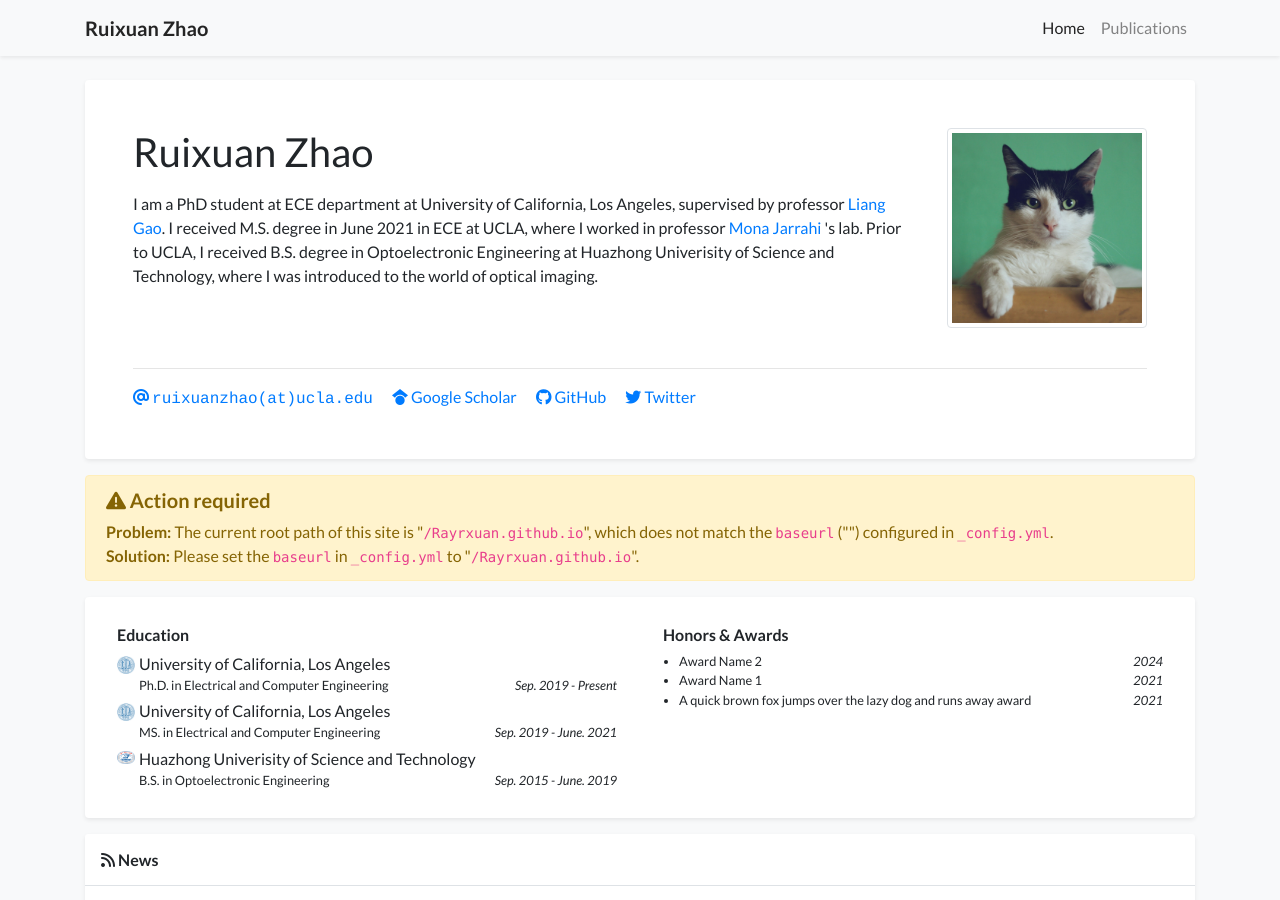
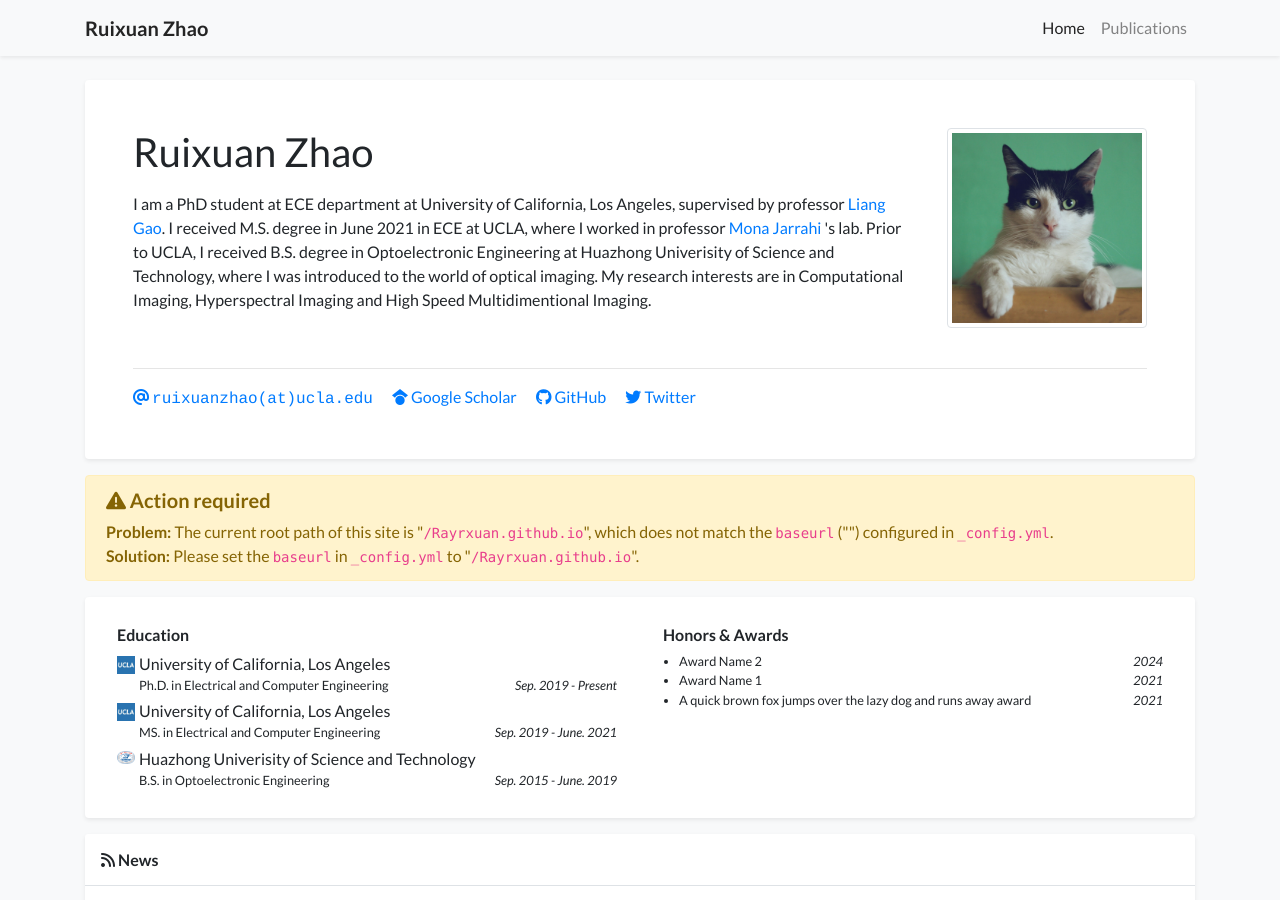
Before and after one commit to Rayrxuan/Rayrxuan.github.io, a Jekyll site: the page built from index.html, in a window 1280 px wide and 900 px high. Built offline with Jekyll 4.4.1, drawn with Linux system fonts in a browser that asks for light colours; a style sheet for code colours, icons or effects is not loaded.

Commit message:
Update profile.yml

```diff
--- a/_data/profile.yml
+++ b/_data/profile.yml
@@ -19,7 +19,7 @@ twitter: your_twitter_id
 # orcid: 0000-0000-0000-0000
 
 short_bio: >-
-  I am a PhD student at ECE department at University of California, Los Angeles, supervised by professor <a href="https://www.iopticslab.seas.ucla.edu/people">Liang Gao</a>. I received M.S. degree in June 2021 in ECE at UCLA, where I worked in professor <a href="https://www.seas.ucla.edu/~mjarrahi/">Mona Jarrahi</a> 's lab. Prior to UCLA, I received B.S. degree in Optoelectronic Engineering at Huazhong Univerisity of Science and Technology, where I was introduced to the world of optical imaging.
+  I am a PhD student at ECE department at University of California, Los Angeles, supervised by professor <a href="https://www.iopticslab.seas.ucla.edu/people">Liang Gao</a>. I received M.S. degree in June 2021 in ECE at UCLA, where I worked in professor <a href="https://www.seas.ucla.edu/~mjarrahi/">Mona Jarrahi</a> 's lab. Prior to UCLA, I received B.S. degree in Optoelectronic Engineering at Huazhong Univerisity of Science and Technology, where I was introduced to the world of optical imaging. My research interests are in Computational Imaging, Hyperspectral Imaging and High Speed Multidimentional Imaging.
 
 portrait_url: /assets/images/photos/portrait.jpg
 portrait_caption: >-
@@ -27,12 +27,12 @@ portrait_caption: >-
 
 education:
 - name: University of California, Los Angeles
-  logo: /assets/images/badges/UCLA.png
+  logo: /assets/images/badges/UCLA_1.png
   position: Ph.D. in Electrical and Computer Engineering
   date: Sep. 2019 - Present
 
 - name: University of California, Los Angeles
-  logo: /assets/images/badges/UCLA.png
+  logo: /assets/images/badges/UCLA_1.png
   position: MS. in Electrical and Computer Engineering
   date: Sep. 2019 - June. 2021
 
```
